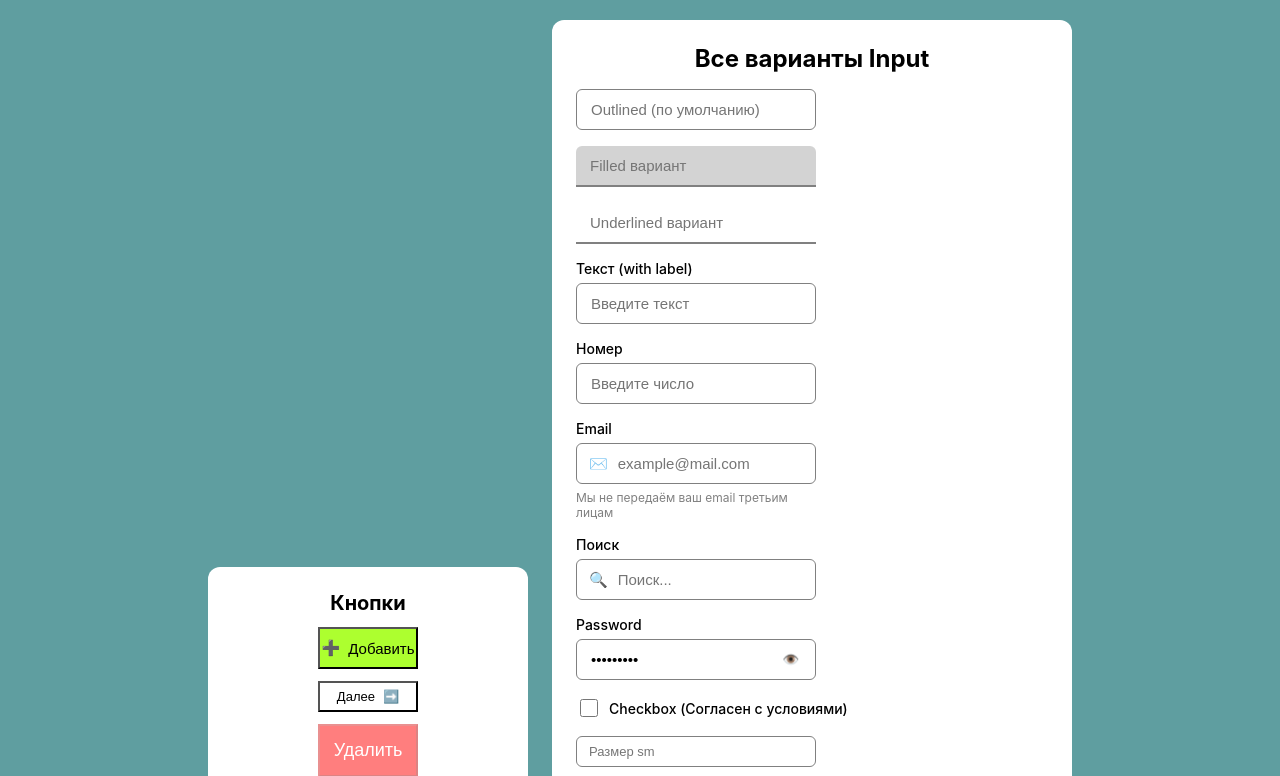
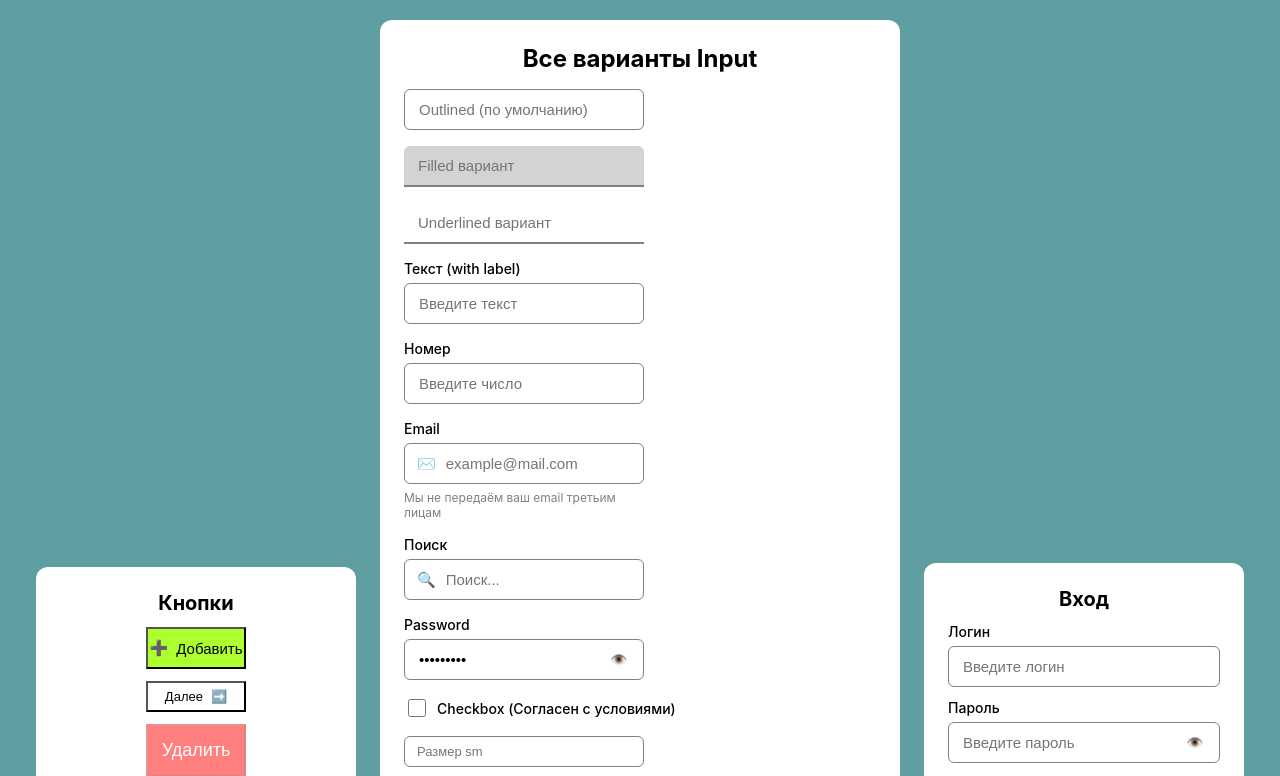
Before and after one commit to zibega/to-do-list, a React (Create React App) app: page /login in a window 1280 px wide. Shown: the top 776 px of the page. Built offline with nearby package versions, Linux system fonts and the light colour scheme.

Commit message:
added react-hook-form support, added login form

```diff
--- a/package.json
+++ b/package.json
@@ -13,6 +13,7 @@
     "@types/react-dom": "^19.3.0",
     "react": "^19.3.1",
     "react-dom": "^19.3.1",
+    "react-hook-form": "^7.92.0",
     "react-scripts": "5.0.1",
     "typescript": "^4.9.5",
     "web-vitals": "^2.1.4"
--- a/src/App.tsx
+++ b/src/App.tsx
@@ -1,11 +1,12 @@
 import './App.css';
-import { InputList, ButtonList } from './Wrappers';
+import { InputList, ButtonList, LoginForm } from './Wrappers';
 
 function App() {
   return (
     <div className="page">
       <ButtonList />
       <InputList />
+      <LoginForm />
     </div>
   );
 }
--- /dev/null
+++ b/src/Wrappers/LoginForm.tsx
@@ -0,0 +1,78 @@
+import React, { useState } from 'react';
+import { useForm } from 'react-hook-form';
+import { Button, Input } from '../Components';
+
+interface LoginFormValues {
+  login: string;
+  password: string;
+  rememberMe: boolean;
+}
+
+export function LoginForm() {
+  const [login, setLogin] = useState('');
+  const [password, setPassword] = useState('');
+  const [rememberMe, setRememberMe] = useState(false);
+
+  const {
+    register,
+    handleSubmit,
+    formState: { errors },
+  } = useForm<LoginFormValues>();
+
+  const onSubmit = () => {
+    console.log({
+      login,
+      password,
+      rememberMe,
+    });
+  };
+
+  return (
+    <form className="card" onSubmit={handleSubmit(onSubmit)}>
+      <h2 className="card-title">Вход</h2>
+
+      <Input
+        label="Логин"
+        placeholder="Введите логин"
+        fullWidth
+        error={errors.login?.message}
+        {...register('login', {
+          required: 'Введите логин',
+          minLength: {
+            value: 3,
+            message: 'Минимум 3 символа',
+          },
+          onChange: (e) => setLogin(e.target.value),
+        })}
+      />
+
+      <Input
+        type="password"
+        label="Пароль"
+        placeholder="Введите пароль"
+        fullWidth
+        error={errors.password?.message}
+        {...register('password', {
+          required: 'Введите пароль',
+          minLength: {
+            value: 6,
+            message: 'Минимум 6 символов',
+          },
+          onChange: (e) => setPassword(e.target.value),
+        })}
+      />
+
+      <Input
+        type="checkbox"
+        label="Запомнить меня"
+        {...register('rememberMe', {
+          onChange: (e) => setRememberMe(e.target.checked),
+        })}
+      />
+
+      <Button type="submit" variant="primary" fullWidth>
+        Войти
+      </Button>
+    </form>
+  );
+}
--- a/src/Wrappers/index.ts
+++ b/src/Wrappers/index.ts
@@ -1,2 +1,3 @@
 export { ButtonList } from './ButtonList';
 export { InputList } from './InputList';
+export { LoginForm } from './LoginForm';
```
Also changed, not shown: 1 other file (tests, documents, lock files or other folders).
